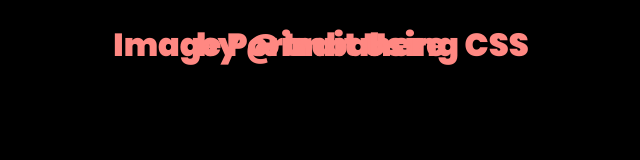
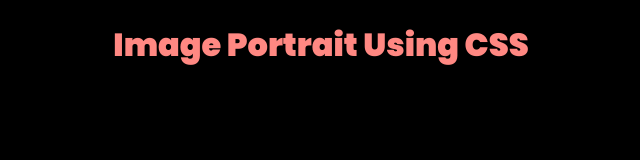
Before and after one commit to malrazer/text-portrait-css, a plain HTML site: page index.html in a window 1280 px wide. Shown: the top 160 px of the page, without its empty margins (319-959 px from the left). Drawn offline with nearby package versions, Linux system fonts and the light colour scheme.

Commit message:
Update index.html

```diff
--- a/index.html
+++ b/index.html
@@ -15,7 +15,7 @@
   <body>
     <input type="file" name="" id="input" onchange="loadFile(event)" />
     <h1 id="title">Image Portrait Using CSS</h1>
-    <h1 id="title">by @imbahere</h1>
+    <p1 id="title">by @imbahere</p1>
     <div id="portrait">
       <p id="text">
         Lorem ipsum dolor sit amet consectetur adipisicing elit. Repellat error
```
